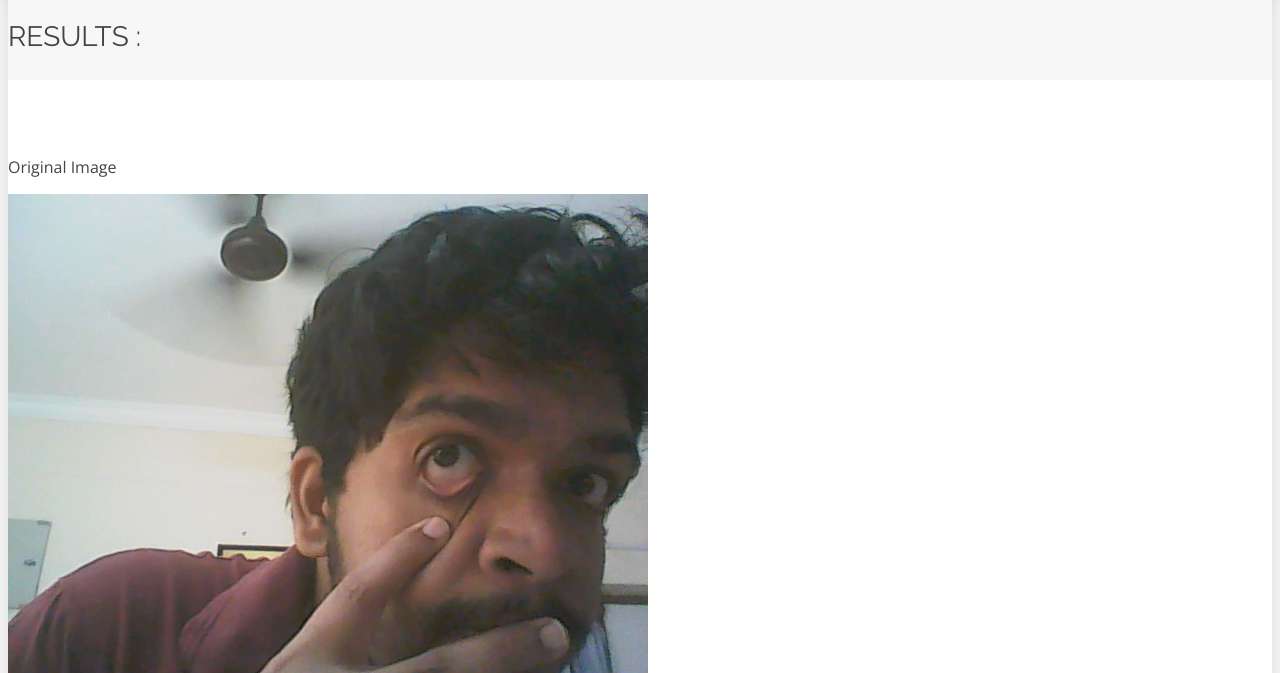
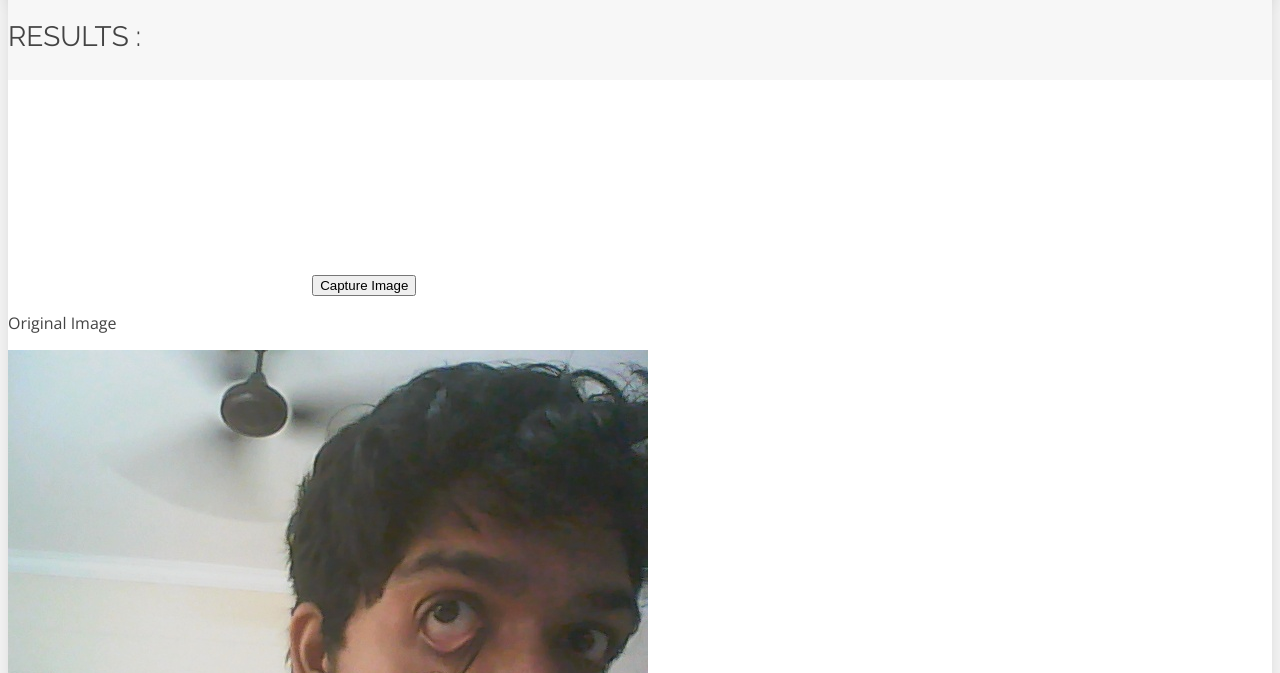
Before and after one commit to Gayatrinath-ASVSS/AnemiaFlask, a Flask app: template templates/after-page.html in a window 1280 px wide. Shown: the part 78-751 px from the top of the page. Run offline with Flask 3, Linux system fonts and the light colour scheme; the template is opened without the code that fills it, so the values that code supplies are empty; a map, chart or similar area stays blank; parts of the project's set-up code (start-up, migrations or seed data) failed here and were passed over; some libraries are stand-ins or nearby versions.

Commit message:
after-page.html

```diff
--- a/templates/after-page.html
+++ b/templates/after-page.html
@@ -1793,7 +1793,10 @@ section {
 
       <section class="inner-page">
         <div class="container">
-          <p>
+
+            <video id="camera-preview" autoplay></video>
+            <button id="capture-button">Capture Image</button>
+            <canvas id="captured-image"></canvas>
 <!-- images -->
             <p>Original Image</p>
             <img src="/static/images/face.jpg" alt="h">
@@ -1863,6 +1866,52 @@ section {
   <script src="assets/vendor/isotope-layout/isotope.pkgd.min.js"></script>
   <script src="assets/vendor/swiper/swiper-bundle.min.js"></script>
   <script src="assets/vendor/php-email-form/validate.js"></script>
+  <script>
+    document.addEventListener('DOMContentLoaded', function () {
+        const video = document.getElementById('camera-preview');
+        const captureButton = document.getElementById('capture-button');
+        const canvas = document.getElementById('captured-image');
+        const displayImage = document.getElementById('display-captured-image');
+        const constraints = { video: true };
+
+        navigator.mediaDevices.getUserMedia(constraints)
+            .then(function (stream) {
+                video.srcObject = stream;
+            })
+            .catch(function (error) {
+                console.error('Error accessing the camera:', error);
+            });
+
+        captureButton.addEventListener('click', function () {
+            const context = canvas.getContext('2d');
+            context.drawImage(video, 0, 0, canvas.width, canvas.height);
+
+            // Capture image data as a base64-encoded string
+            const imageData = canvas.toDataURL('image/png');
+
+            // Send the image data to the server using AJAX
+            fetch('/process_image', {
+                method: 'POST',
+                headers: {
+                    'Content-Type': 'application/json',
+                },
+                body: JSON.stringify({ image_data: imageData }),
+            })
+                .then(response => response.json())
+                .then(data => {
+                    // Handle the response from the server
+                    console.log('Server response:', data);
+
+                    // Display the captured image
+                    displayImage.src = data.image_path;
+                    displayImage.style.display = 'block';
+                })
+                .catch(error => {
+                    console.error('Error sending image data to the server:', error);
+                });
+        });
+    });
+</script>
 
   <!-- Template Main JS File -->
   <script src="assets/js/main.js"></script>
```
